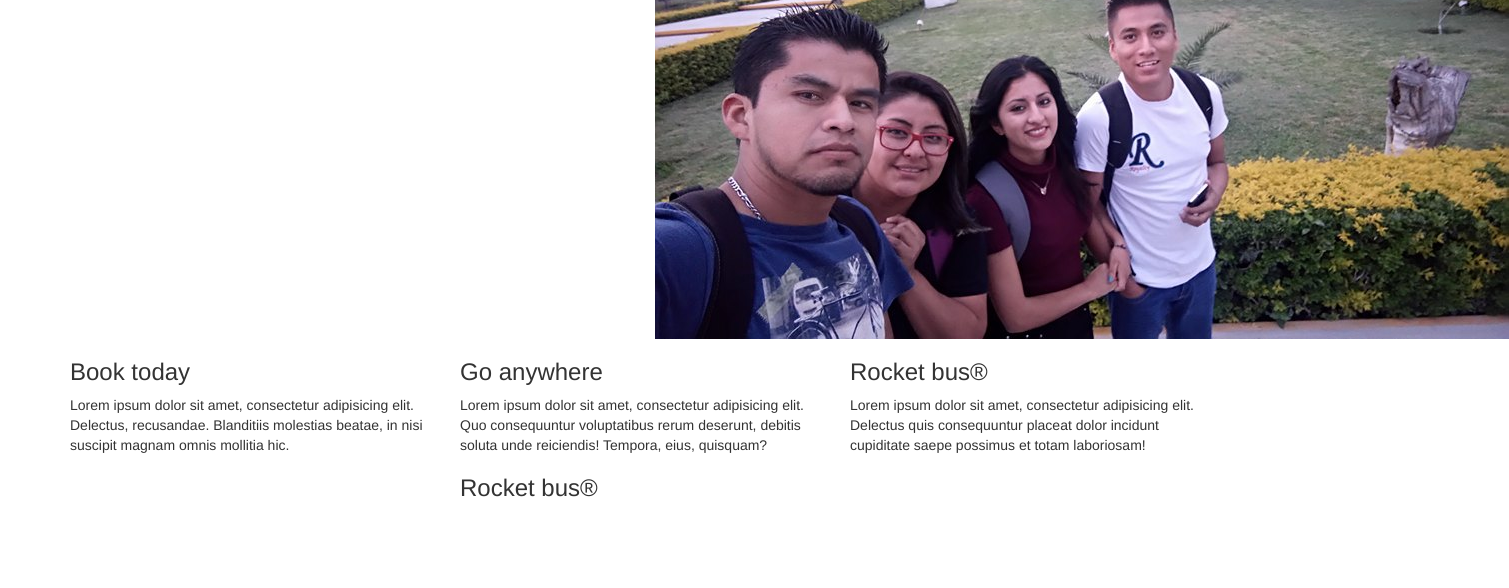
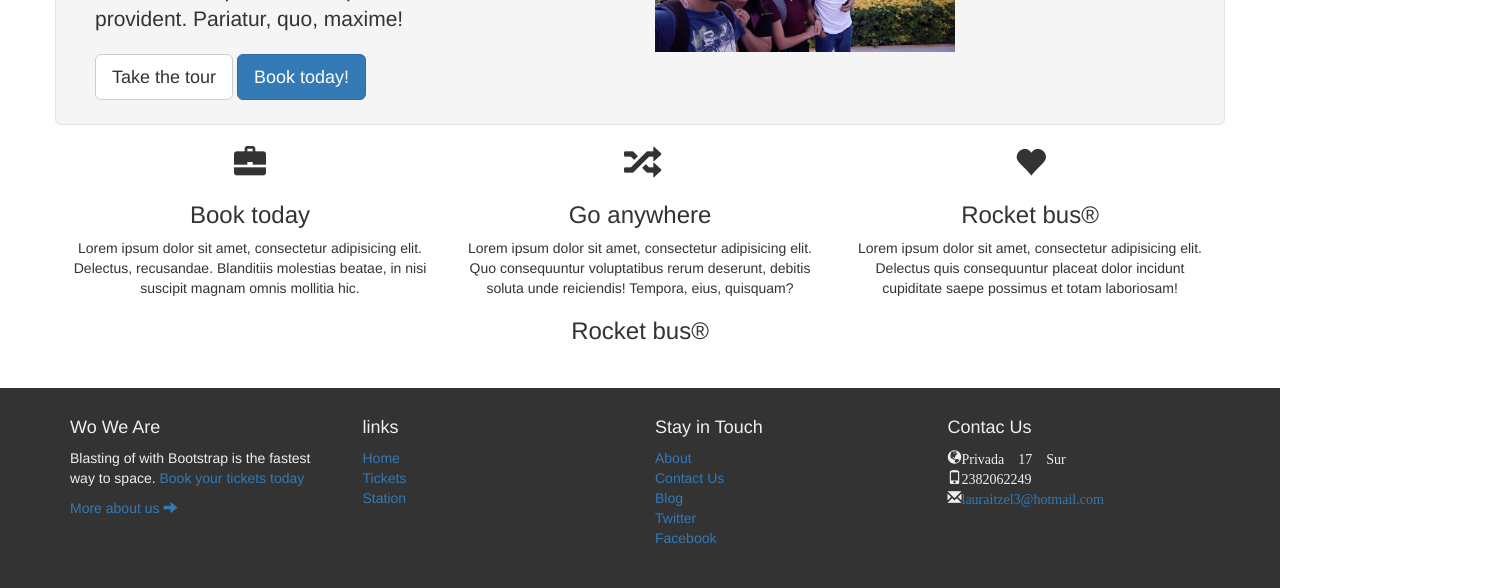
Before and after one commit to lauIt03/ProjectOne, a website: page index.html in a window 1280 px wide. Shown: the part 212-800 px from the top of the page, 1509 px wide, since content can reach past the window. Drawn offline with Linux system fonts and the light colour scheme.

Commit message:
Actualización

```diff
--- a/index.html
+++ b/index.html
@@ -4,6 +4,7 @@
     <meta charset="utf-8">
     <title>Blasting off with bootstrap</title>
     <link rel="stylesheet" href="bower_components/bootstrap/dist/css/bootstrap.css">
+    <link rel="stylesheet" href="bower_components/bootstrap/dist/css/styles.css">
   </head>
   <body>
     <div class="container">
@@ -12,35 +13,91 @@
         <h1>Blasting off with bootstrap</h1>
       </div>
     </div>
-    <div class="row">
+    <div class="row well well-lg">
       <div class=" col-md-6">
         <h2>The fastest way to space</h2>
-        <p>Lorem ipsum dolor sit amet, consectetur adipisicing elit. Dolores eius quidem similique et, vitae, facilis dolore provident. Pariatur, quo, maxime!</p>
-        <button type="button" >Take the tour</button>
-        <button type="button" >Book today!</button>
+        <p class="lead"> Lorem ipsum dolor sit amet, consectetur adipisicing elit. Dolores eius quidem similique et, vitae, facilis dolore provident. Pariatur, quo, maxime!</p>
+        <button type="button" class="btn btn-lg btn-default" >Take the tour</button>
+        <button type="button" class="btn btn-lg btn-primary">Book today!</button>
       </div>
       <div class="col-md-6 visible-md visible-lg">
-        <img src="img/we.jpg" alt="my picture">
+        <img src="img/we.jpg" alt="my picture" width="300">
       </div>
     </div>
-      <div class="row">
+      <div class="row text-center features ">
         <div class="col-sm-4 col-xs-10 col-xs-offset-1 col-sm-offset-0">
+          <i class="glyphicon glyphicon-briefcase"></i>
           <h3>Book today</h3>
           <p>Lorem ipsum dolor sit amet, consectetur adipisicing elit. Delectus, recusandae. Blanditiis molestias beatae, in nisi suscipit magnam omnis mollitia hic.</p>
         </div>
         <div class="col-sm-4 col-xs-6">
+          <i class="glyphicon glyphicon-random"></i>
           <h3>Go anywhere</h3>
           <p>Lorem ipsum dolor sit amet, consectetur adipisicing elit. Quo consequuntur voluptatibus rerum deserunt, debitis soluta unde reiciendis! Tempora, eius, quisquam?</p>
           <h3>Rocket bus&reg;</h3>
         </div>
         <div class="col-sm-4 col-xs-6">
+          <i class="glyphicon glyphicon-heart"></i>
           <h3>Rocket bus&reg;</h3>
         <p>Lorem ipsum dolor sit amet, consectetur adipisicing elit. Delectus quis consequuntur placeat dolor incidunt cupiditate saepe possimus et totam laboriosam!</p>
         </div>
       </div>
     </div>
+    <div class="footer">
+      <div class="container">
+        <div class="row">
+          <div class=" col-xs-6 col-sm-4 col-md-3">
+            <h4>Wo We Are</h4>
+            <p>
+              Blasting of with Bootstrap is the fastest way to space.
+              <a href="#">Book your tickets today</a>
+            </p>
+            <p>
+              <a href="#">More about us <i class="glyphicon glyphicon-arrow-right"></i></a>
+            </p>
+          </div>
+          <div class="col-xs-6 col-sm-2 col-md-3">
+            <h4>links</h4>
+            <ul class="list-unstyled">
+              <li><a href="#">Home</a></li>
+              <li><a href="#">Tickets</a></li>
+              <li><a href="#">Station</a></li>
+            </ul>
+          </div>
+          <div class="clearfix visible-xs">
 
+          </div>
+          <div class="col-xs-6 col-sm-2 col-md-3">
+            <h4>Stay in Touch</h4>
+            <ul class="list-unstyled">
+              <li><a href="#">About</a></li>
+              <li><a href="#">Contact Us</a></li>
+              <li><a href="#">Blog</a></li>
+              <li><a href="#">Twitter</a></li>
+              <li><a href="#">Facebook</a></li>
+            </ul>
+          </div>
+          <div class="col-xs-6 col-sm-4 col-md-3">
+            <h4>Contac Us</h4>
+            <ul class="list-unstyled">
+
+              <li><i class="glyphicon glyphicon-globe">Privada 17 Sur</i></li>
+              <li><i class="glyphicon glyphicon-phone">2382062249</i></li>
+              <li><i class="glyphicon glyphicon-envelope"><a href="#">lauraitzel3@hotmail.com</a></i></li>
+              <!-- <li>AGREGAR UN ICONO DE GLOBO</li> GLOBE
+              <li>ICONO DE TELEFONO</li>
+              <li>ICONO PARA MANDAR CORREO</li> -->
+            </ul>
+          </div>
+
+        </div>
+        <!-- /.row -->
+      </div>
+      <!-- /.container -->
+    </div>
+    <!-- /.footer -->
     <script src="bower_components/jquery/dist/jquery.js"></script>
     <script src="bower_components/bootstrap/dist/js/bootstrap.js"> </script>
   </body>
+
 </html>
```
Also changed, not shown: bower_components/bootstrap/dist/css/styles.css (added).
